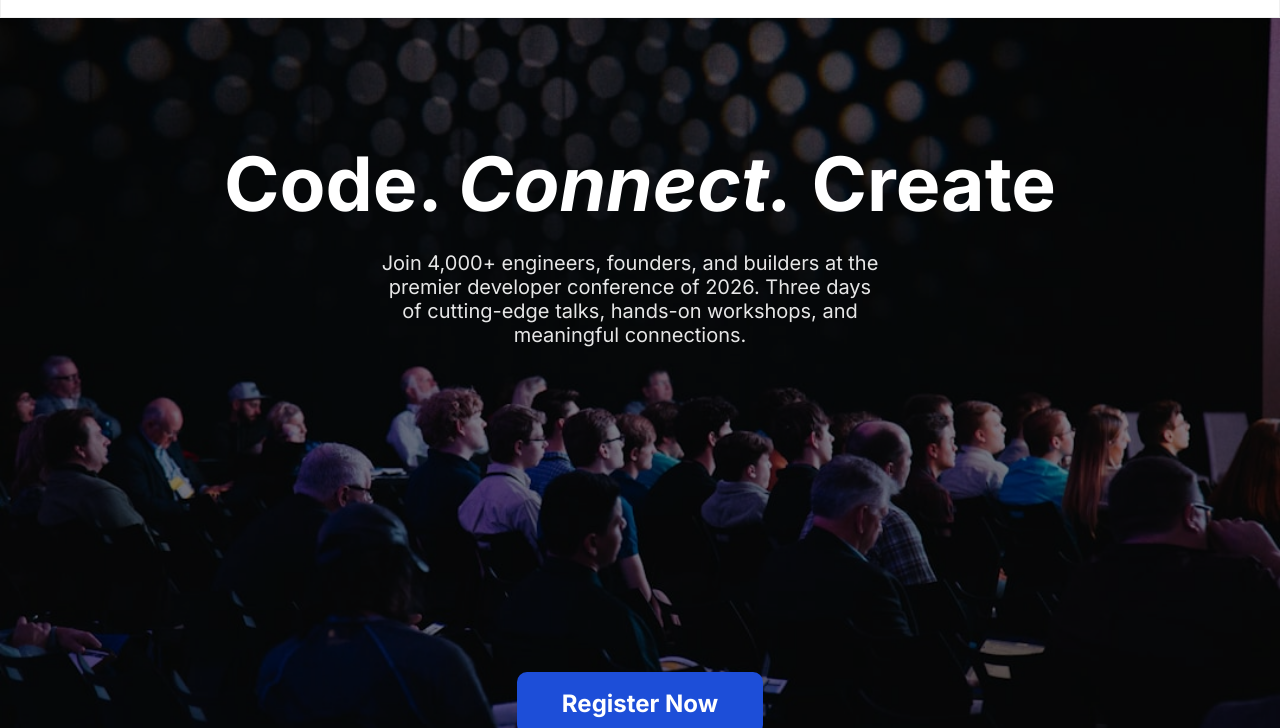
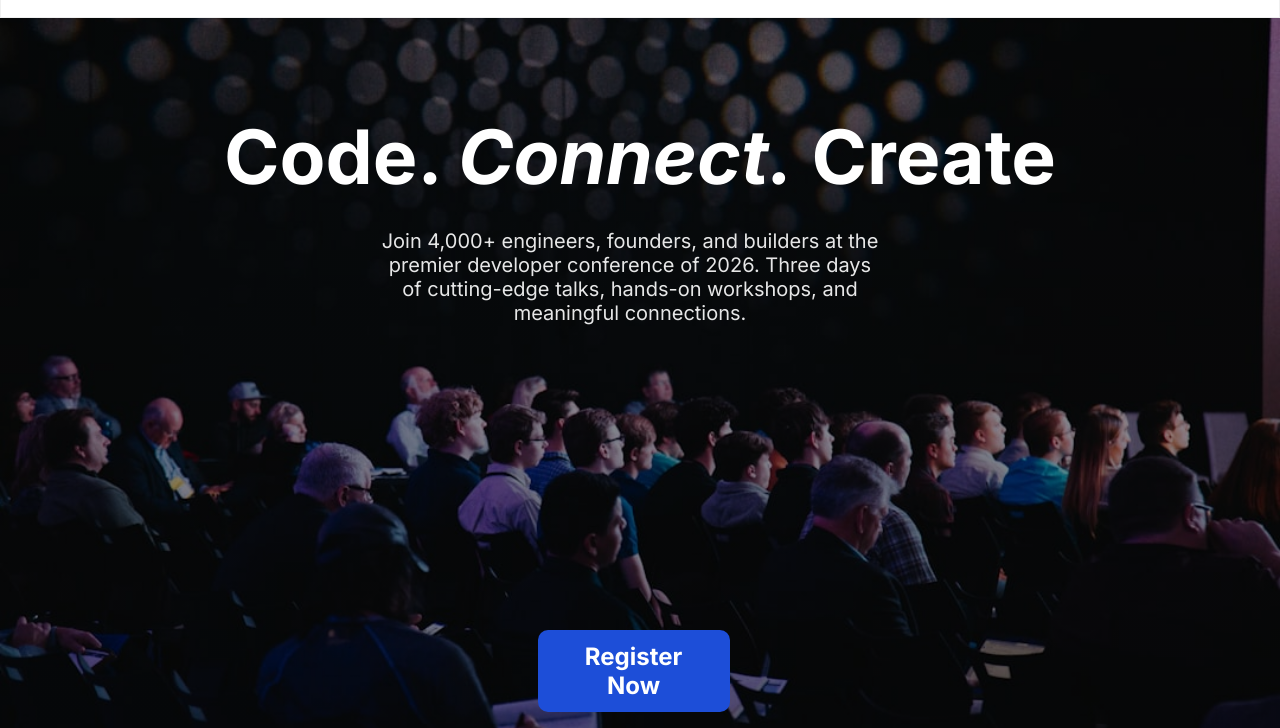
Before and after one commit to FarhanTips/b14-a01-Farhan_Akbor_Khan, a plain HTML site: page index.html in a window 1280 px wide. Shown: the part 72-800 px from the top of the page. Drawn offline with Linux system fonts and the light colour scheme.

Commit message:
Overlay Updated

```diff
--- a/index.html
+++ b/index.html
@@ -44,14 +44,12 @@
 
     <!-- Banner Section Starts -->
     <main>
-        <div class="overlay"></div>
         <section class="content">
             <h1>Code. <em>Connect.</em> Create</h1>
             <p>Join 4,000+ engineers, founders, and builders at the premier developer conference of 2026. Three days of
                 cutting-edge talks, hands-on workshops, and meaningful connections.</p>
-            <button class="common-btn">Register Now</button>
         </section>
-
+        <button class="common-btn">Register Now</button>
 
     </main>
     <!-- Banner Section Ends -->
--- a/style.css
+++ b/style.css
@@ -55,45 +55,43 @@ nav ul li a {
 }
 
 main {
-    position: relative;
-    background-image: url("./assets/banner.jpg");
+    background-image: linear-gradient(rgba(0,0,0,0.4), rgba(0,0,0,0.5)), url("./assets/banner.jpg");
+
+    background-repeat: no-repeat;
     background-size: cover;
     background-position: center;
     height: 786px;
-}
 
-.overlay {
-    position: absolute;
-    top: 0;
-    left: 0;
-    width: 100%;
-    height: 100%;
-    background: rgba(0, 0, 0, .5);
+     display: grid;
+     justify-content: center;
+    align-items:center;
+    gap: 120px;
 }
 
 .content {
-    position: relative;
+    color: white;
     text-align: center;
+    display: grid;
+    gap: 27px;
 }
 
 .content h1 {
-    padding: 120px 0px 22px 0px;
+    padding: 0px 0px 0px 0px;
     font-size: 75px;
     font-weight: 700;
-    color: rgba(255, 255, 255, 1);
 }
 
 .content p {
     font-size: 20px;
     color: rgba(255, 255, 255, 0.9);
     margin: 0px 400px 0px 380px;
-    padding-bottom: 325px;
 
 }
 
-.content button {
-    font-size: 24px;
-    padding: 17px 45px 17px 45px;
+main button {
+    font-size: 24px;;
+    width: 15%;
+    margin-left: 42%;
 }
 
 .speaker-parent {
```
